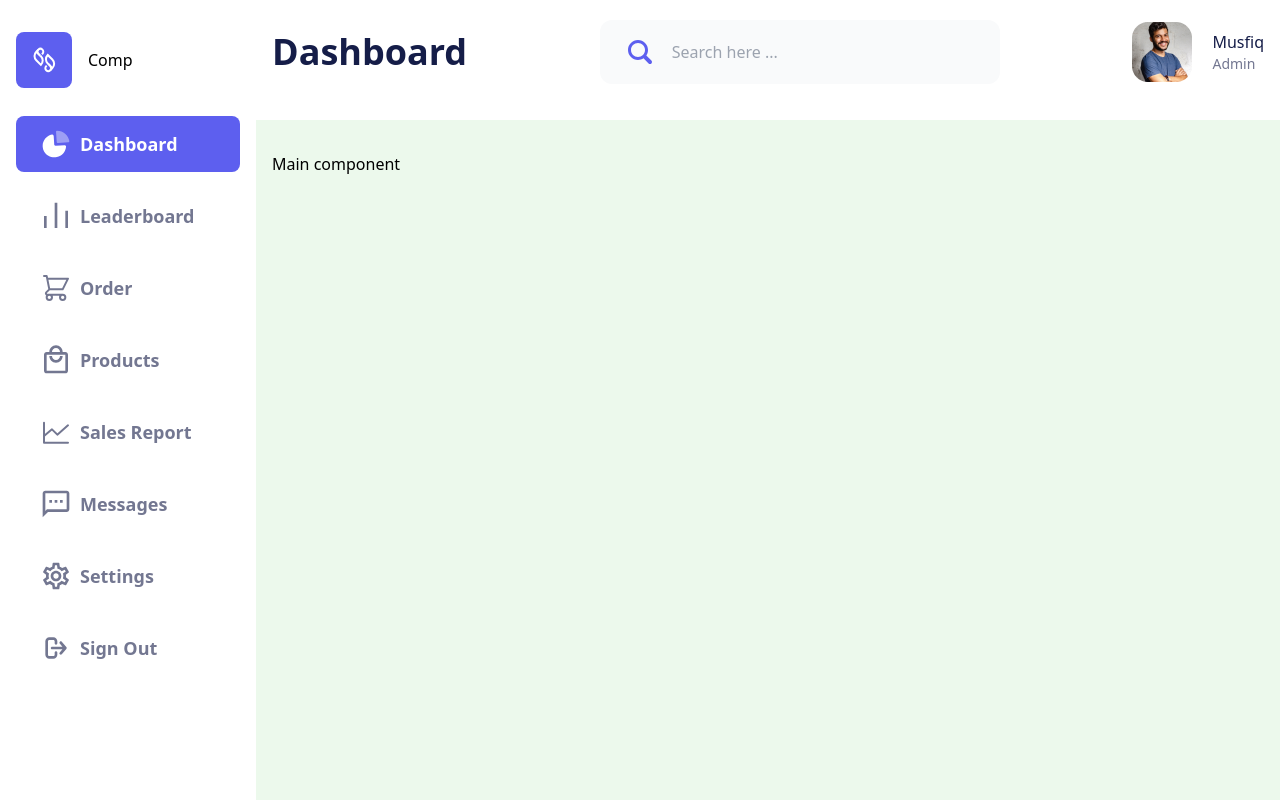
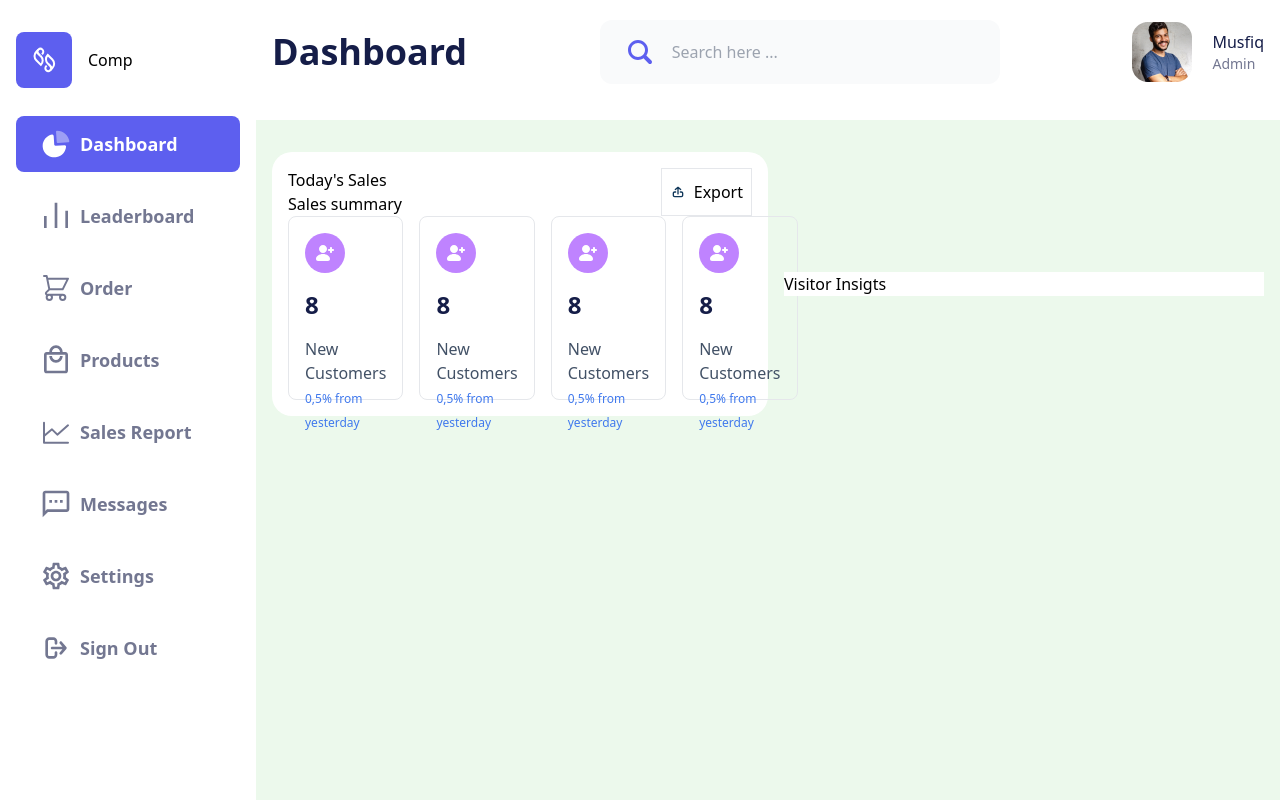
Before and after one commit to abeeebdon/dashboard, a React (Vite) app: page / in a window 1280 px wide. Built offline with nearby package versions, Linux system fonts and the light colour scheme.

Commit message:
Header and sidebar dine

```diff
--- a/src/features/dashboard/Index.tsx
+++ b/src/features/dashboard/Index.tsx
@@ -1,4 +1,5 @@
 import Header from './Header'
+import MainComponent from './MainComponent'
 import SideBar from './SideBar'
 
 const MainDashboard = () => {
@@ -7,7 +8,7 @@ const MainDashboard = () => {
       <Header />
       <SideBar />
       <main className="rounded-sm fixed bottom-0 h-[81vh] right-0 w-[80vw] px-4">
-        <p>Main component</p>
+        <MainComponent />
       </main>
     </>
   )
--- /dev/null
+++ b/src/features/dashboard/MainComponent.tsx
@@ -0,0 +1,16 @@
+import Col from './components/Col'
+
+const MainComponent = () => {
+  return (
+    <>
+      <section className="flex items-center justify-between gap-4">
+        <Col />
+        <article className="w-1/2 bg-white">
+          <h2>Visitor Insigts</h2>
+        </article>
+      </section>
+    </>
+  )
+}
+
+export default MainComponent
--- /dev/null
+++ b/src/features/dashboard/components/Col.tsx
@@ -0,0 +1,50 @@
+import SalesComponent from './SalesComponent'
+
+const Col = () => {
+  return (
+    <section className="w-1/2  p-4 rounded-[20px] h-full bg-white">
+      <article className="flex justify-between">
+        <div className="flex flex-col">
+          <h2>Today's Sales</h2>
+          <p>Sales summary</p>
+        </div>
+        <div className="border p-2 flex items-center gap-2">
+          <img src="/icons/export.svg" alt="img" />
+          <span>Export</span>
+        </div>
+      </article>
+      <article className="flex items-center gap-4 ">
+        <SalesComponent
+          name="New Customers"
+          details="0,5% from yesterday"
+          number={8}
+          src="customer"
+          bgColor="purples-100"
+        />
+        <SalesComponent
+          name="New Customers"
+          details="0,5% from yesterday"
+          number={8}
+          src="customer"
+          bgColor="purples-100"
+        />
+        <SalesComponent
+          name="New Customers"
+          details="0,5% from yesterday"
+          number={8}
+          src="customer"
+          bgColor="purples-100"
+        />
+        <SalesComponent
+          name="New Customers"
+          details="0,5% from yesterday"
+          number={8}
+          src="customer"
+          bgColor="purples-100"
+        />
+      </article>
+    </section>
+  )
+}
+
+export default Col
--- /dev/null
+++ b/src/features/dashboard/components/SalesComponent.tsx
@@ -0,0 +1,27 @@
+interface Props {
+  src: string
+  name: string
+  details: string
+  number: number
+  bgColor: string
+}
+const SalesComponent = ({ src, name, details, number, bgColor }: Props) => {
+  return (
+    <section
+      className={`rounded-lg w-full max-w-[180px] h-[184px] space-y-4 border p-4 bg-${bgColor}`}
+    >
+      <img src={`/icons/${src}.svg`} alt={name} className="w-10 h-10" />
+      <p className="text-grey-900 leading-8 text-[24px] font-semibold">
+        {number}
+      </p>
+      <p className=" text-[#425166] leading-6 font-medium text-[16px]">
+        {name}
+      </p>
+      <span className="text-grey-800 text-[12px] leading-4 font-medium">
+        {details}
+      </span>
+    </section>
+  )
+}
+
+export default SalesComponent
--- a/tailwind.config.js
+++ b/tailwind.config.js
@@ -11,8 +11,12 @@ module.exports = {
         primary: '#5D5FEF',
         grey: {
           900: '#151D48',
+          800: '#4079ED',
           700: '#737791',
           300: '#F9FAFB',
+        },
+        purples: {
+          100: '#F3E8FF',
         },
       },
     },
```
Also changed, not shown: public/icons/customer.svg (added), public/icons/export.svg (added).
